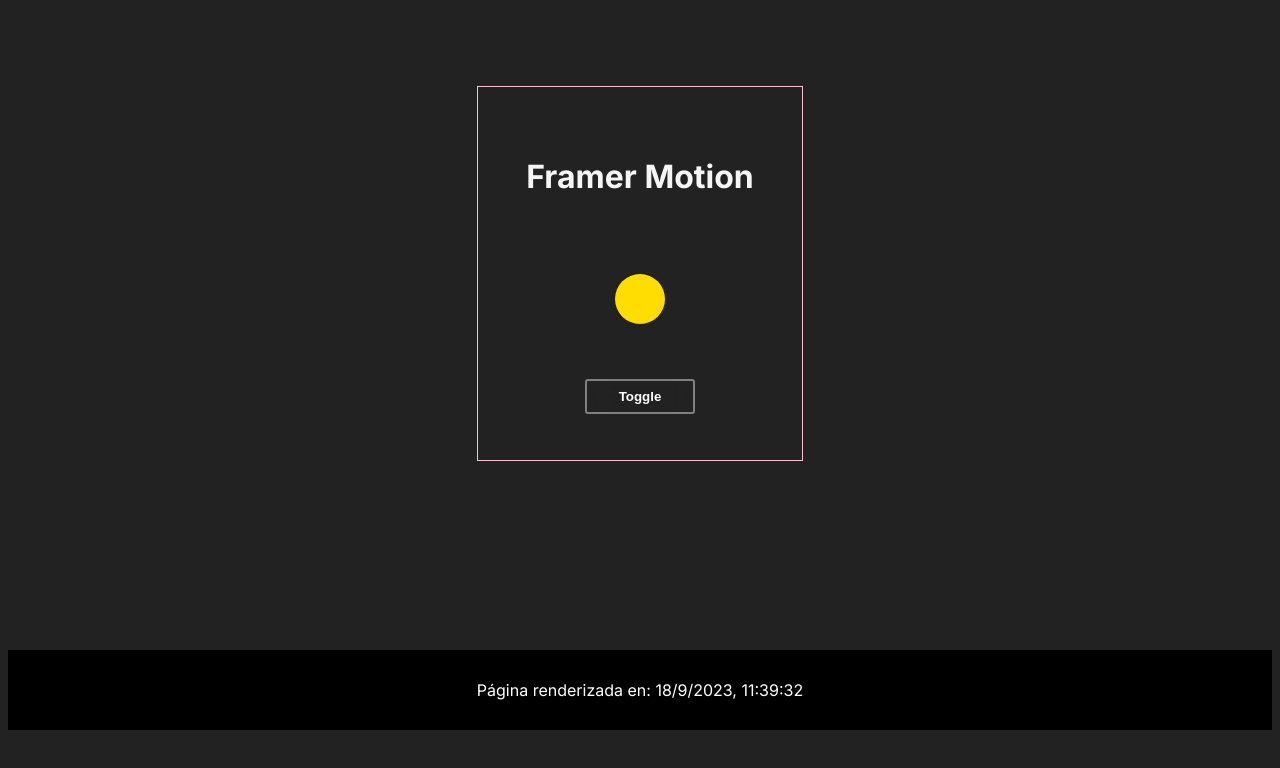
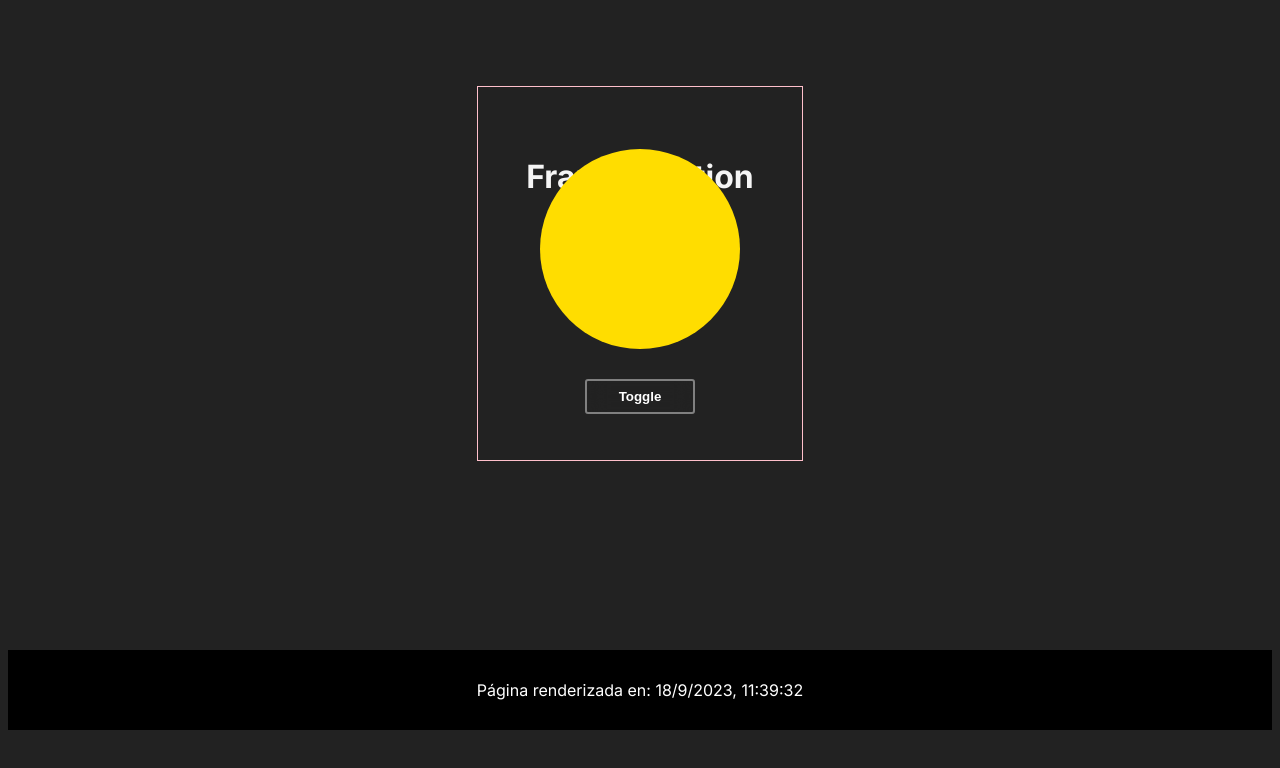
Before and after one commit to catharygr/aprendiendo-next-framework, a Next.js app: page /framer in a window 1280 px wide. Shown: the top 768 px of the page. Built offline with nearby package versions, Linux system fonts and the light colour scheme.

Commit message:
Practicando libreria Framer motion

```diff
--- a/src/app/framer/framer.module.css
+++ b/src/app/framer/framer.module.css
@@ -10,7 +10,7 @@
 .pelota {
   width: 100px;
   height: 100px;
-  border-radius: 50px;
+  border-radius: 50%;
   background: hsl(50deg 100% 50%);
   background: oklch(0.9 0.25 100 / 1);
 }
--- a/src/app/framer/page.js
+++ b/src/app/framer/page.js
@@ -4,12 +4,18 @@
 import { motion } from "framer-motion";
 
 export default function FramerPage() {
-  const [esFramer, setEsFramer] = React.useState(false);
+  const [esFramer, setEsFramer] = React.useState(true);
 
   return (
     <div className={styles.container}>
       <h1>Framer Motion</h1>
-      <motion.div className={styles.pelota} animate={{ scale: 0.5 }} />
+      <motion.div
+        className={styles.pelota}
+        animate={{
+          scale: 2,
+          y: -50,
+        }}
+      />
       <button className={styles.btn} onClick={() => setEsFramer(!esFramer)}>
         Toggle
       </button>
```
